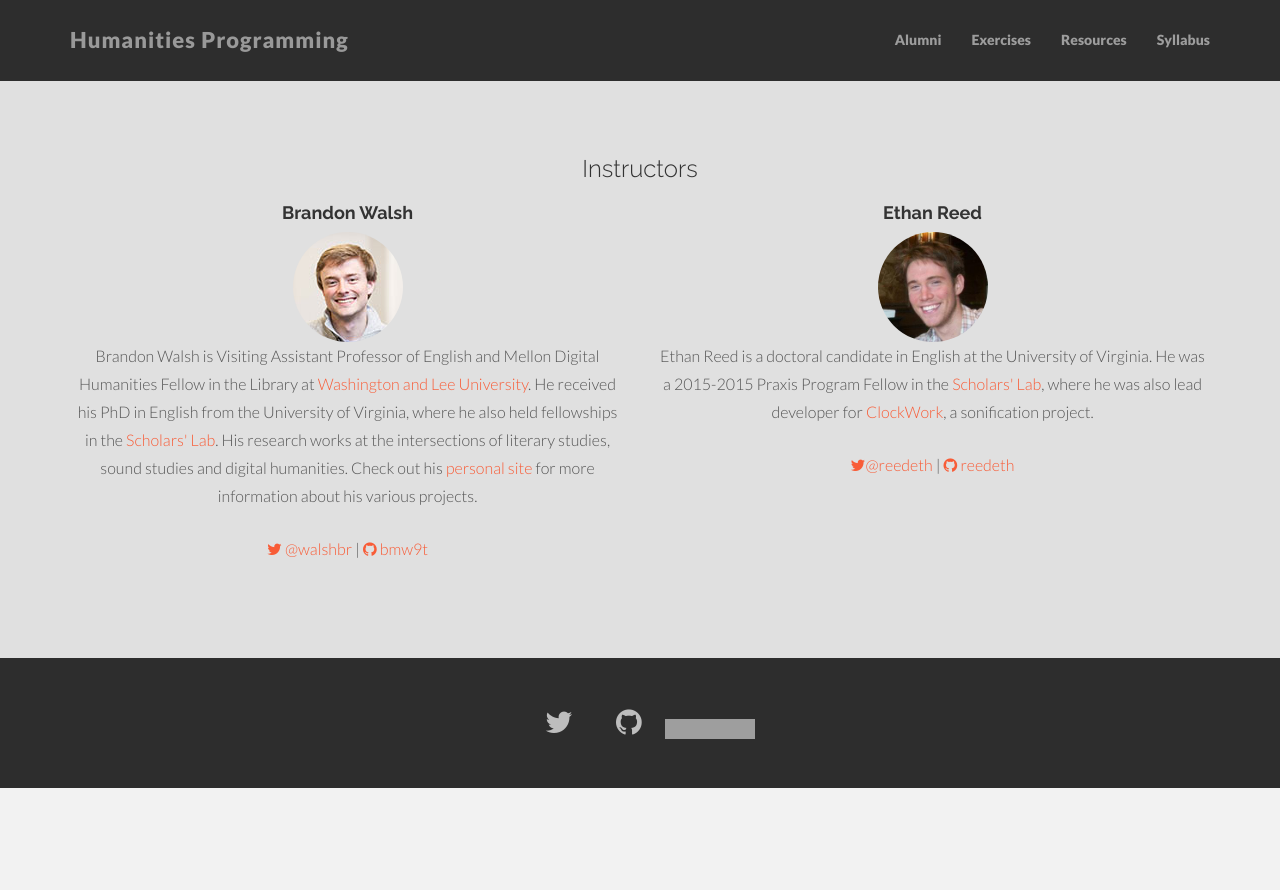
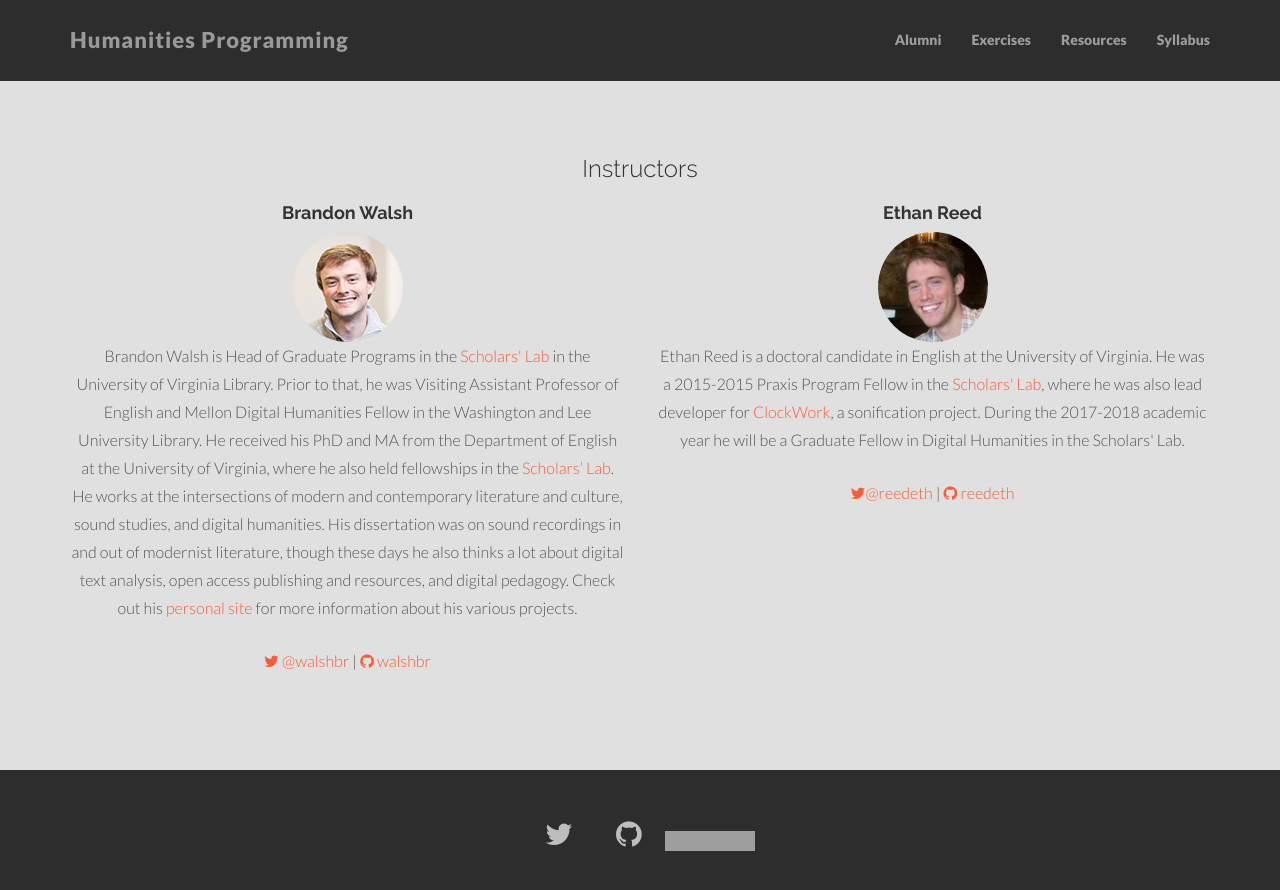
Before and after one commit to humanitiesprogramming/humanitiesprogramming.github.io, a Jekyll site: the page built from index.md, in a window 1280 px wide and 900 px high, scrolled down 837 px. Shown: the top 890 px of the window. Built offline with Jekyll 4.4.1, drawn with Linux system fonts in a browser that asks for light colours; nearby versions of some CDN libraries; our own code applies the rules of GitHub Pages for plain Markdown files; before the commit the page ends 1625 px from its top, so only the background shows below that; grey boxes are pictures that could not be loaded.

Commit message:
Update bios for everyone. Closes #28

```diff
--- a/_layouts/home.html
+++ b/_layouts/home.html
@@ -29,15 +29,15 @@ layout: default
       <div class="col-lg-6">
         <h4>Brandon Walsh</h4>
         <img class="img-circle" src="{{ "/assets/img/brandon-crop.jpg" | prepend: site.baseurl }}" width="110" height="110" alt="Brandon Walsh">
-        <p>Brandon Walsh is Visiting Assistant Professor of English and Mellon Digital Humanities Fellow in the Library at <a href="https://digitalhumanities.wlu.edu">Washington and Lee University</a>. He received his PhD in English from the University of Virginia, where he also held fellowships in the <a href="https://scholarslab.org">Scholars' Lab</a>. His research works at the intersections of literary studies, sound studies and digital humanities. Check out his <a href="https://walshbr.com">personal site</a> for more information about his various projects.</p>
+        <p>Brandon Walsh is Head of Graduate Programs in the <a href="https://scholarslab.org">Scholars' Lab</a> in the University of Virginia Library. Prior to that, he was Visiting Assistant Professor of English and Mellon Digital Humanities Fellow in the Washington and Lee University Library. He received his PhD and MA from the Department of English at the University of Virginia, where he also held fellowships in the <a href="https://scholarslab.org">Scholars’ Lab</a>. He works at the intersections of modern and contemporary literature and culture, sound studies, and digital humanities. His dissertation was on sound recordings in and out of modernist literature, though these days he also thinks a lot about digital text analysis, open access publishing and resources, and digital pedagogy. Check out his <a href="https://walshbr.com">personal site</a> for more information about his various projects.</p>
 
-        <p><a href="https://twitter.com/walshbr"><i class="fa fa-twitter"></i> @walshbr</a> | <a href="https://github.com/bmw9t"><i class="fa fa-github"></i> bmw9t</a></p>
+        <p><a href="https://twitter.com/walshbr"><i class="fa fa-twitter"></i> @walshbr</a> | <a href="https://github.com/walshbr"><i class="fa fa-github"></i> walshbr</a></p>
       </div>
 
       <div class="col-lg-6">
         <h4>Ethan Reed</h4>
         <img class="img-circle" src="{{ "/assets/img/ethan-crop.jpg" | prepend: site.baseurl }}" width="110" height="110" alt="Ethan Reed">
-        <p>Ethan Reed is a doctoral candidate in English at the University of Virginia. He was a 2015-2015 Praxis Program Fellow in the <a href="https://scholarslab.org">Scholars' Lab</a>, where he was also lead developer for <a href="http://clockwork.scholarslab.org/">ClockWork</a>, a sonification project.</p>
+        <p>Ethan Reed is a doctoral candidate in English at the University of Virginia. He was a 2015-2015 Praxis Program Fellow in the <a href="https://scholarslab.org">Scholars' Lab</a>, where he was also lead developer for <a href="http://clockwork.scholarslab.org/">ClockWork</a>, a sonification project. During the 2017-2018 academic year he will be a Graduate Fellow in Digital Humanities in the Scholars' Lab.</p>
 
         <p><a href="http://twitter.com/reedeth"><i class="fa fa-twitter"></i>@reedeth</a> | <a href="http://github.com/reedeth"><i class="fa fa-github"></i> reedeth</a></p>
       </div>
```
